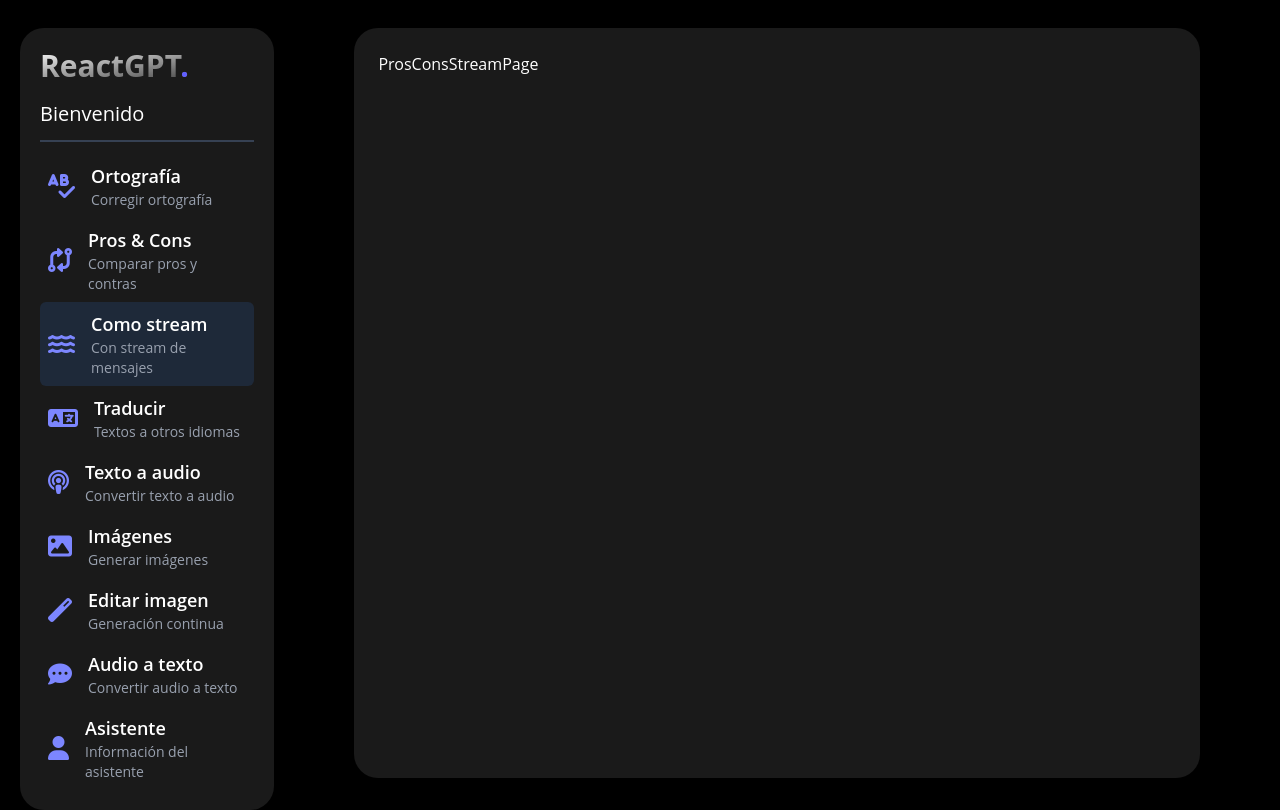
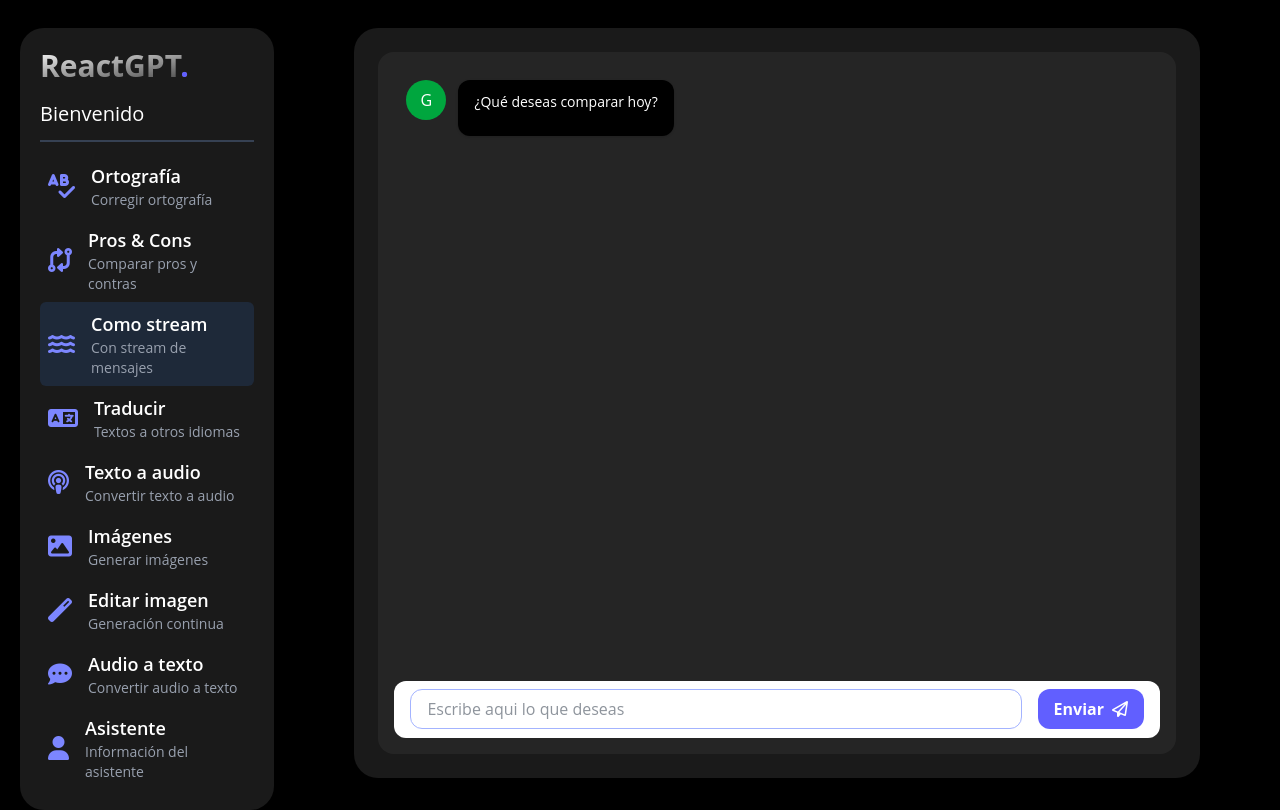
Before and after one commit to Xarasho/ReactGPT, a React (Vite) app: page /pros-cons-stream in a window 1280 px wide. Built offline with nearby package versions, Linux system fonts and the light colour scheme.

Commit message:
Implemented the ProsConsStream functionality

```diff
--- a/src/core/use-cases/index.ts
+++ b/src/core/use-cases/index.ts
@@ -1,2 +1,4 @@
 export * from './orthography.use-case';
 export * from './pros-cons.use-case';
+export * from './pros-cons-stream.use-case';
+export * from './pros-cons-stream-generator.use-case';
--- /dev/null
+++ b/src/core/use-cases/pros-cons-stream-generator.use-case.ts
@@ -0,0 +1,48 @@
+// import type { ProsConsResponse } from "../../interfaces";
+
+export async function* prosConsStreamGeneratorUseCase( prompt: string, abortSignal: AbortSignal) {
+
+  try {
+
+    const resp = await fetch(`${ import.meta.env.VITE_GPT_API }/pros-cons-discusser-stream`, {
+      method: 'POST',
+      headers: {
+        'content-type': 'application/json'
+      },
+      body: JSON.stringify({ prompt }),
+      // TODO: abortSignal()
+      signal: abortSignal,
+    });
+
+    if ( !resp.ok ) throw new Error('No se pudo realizar la comparación');
+
+    // const data = await resp.json() as ProsConsResponse;
+
+    const reader = resp.body?.getReader();
+    if ( !reader ) {
+      console.log("No se pudo generar el reader");
+      return null;
+    }
+
+    const decoder = new TextDecoder();
+
+    let text = '';
+
+    while ( true ) {
+      const { value, done } = await reader.read();
+      if ( done ) {
+        break;
+      }
+
+      const decodedChunk = decoder.decode( value, { stream: true } );
+
+      text += decodedChunk;
+      // console.log(text);
+      yield text;
+    }
+
+  } catch (error) {
+    console.error('ProsConsStream check failed:', error);
+    return null;
+  }
+}
--- /dev/null
+++ b/src/core/use-cases/pros-cons-stream.use-case.ts
@@ -0,0 +1,48 @@
+// import type { ProsConsResponse } from "../../interfaces";
+
+export const prosConsStreamUseCase = async ( prompt: string) => {
+
+  try {
+
+    const resp = await fetch(`${ import.meta.env.VITE_GPT_API }/pros-cons-discusser-stream`, {
+      method: 'POST',
+      headers: {
+        'content-type': 'application/json'
+      },
+      body: JSON.stringify({ prompt }),
+      // TODO: abortSignal()
+    });
+
+    if ( !resp.ok ) throw new Error('No se pudo realizar la comparación');
+
+    // const data = await resp.json() as ProsConsResponse;
+
+    const reader = resp.body?.getReader();
+    if ( !reader ) {
+      console.log("No se pudo generar el reader");
+      return null;
+    }
+
+    return reader;
+
+    // const decoder = new TextDecoder();
+
+    // let text = '';
+
+    // while ( true ) {
+    //   const { value, done } = await reader.read();
+    //   if ( done ) {
+    //     break;
+    //   }
+
+    //   const decodedChunk = decoder.decode( value, { stream: true } );
+
+    //   text += decodedChunk;
+    //   console.log(text);
+    // }
+
+  } catch (error) {
+    console.error('ProsConsStream check failed:', error);
+    return null;
+  }
+}
--- a/src/presentation/pages/orthography/OrthographyPage.tsx
+++ b/src/presentation/pages/orthography/OrthographyPage.tsx
@@ -13,7 +13,7 @@ interface Message {
   }
 }
 
-const OrthographyPage = () => {
+export const OrthographyPage = () => {
 
   const [isloading, setIsLoading] = useState(false);
   const [messages, setMessages] = useState<Message[]>([]);
@@ -102,5 +102,3 @@ const OrthographyPage = () => {
     </div>
   )
 }
-
-export default OrthographyPage;
--- a/src/presentation/pages/pros-cons-stream/ProsConsStreamPage.tsx
+++ b/src/presentation/pages/pros-cons-stream/ProsConsStreamPage.tsx
@@ -1,7 +1,115 @@
-const ProsConsStreamPage = () => {
+import { useRef, useState } from 'react';
+import { GptMessage, MyMessage, TypingLoader, TextMessageBox } from '../../components';
+import { prosConsStreamGeneratorUseCase } from '../../../core/use-cases';
+
+interface Message {
+  text: string;
+  isGpt: boolean;
+}
+
+export const ProsConsStreamPage = () => {
+
+  const abortController = useRef( new AbortController() );
+  const isRunning = useRef(false)
+
+  const [isloading, setIsLoading] = useState(false);
+  const [messages, setMessages] = useState<Message[]>([]);
+
+  const handlePost = async( text: string ) => {
+
+    if ( isRunning.current ) {
+      abortController.current.abort();
+      abortController.current = new AbortController();
+    }
+
+    setIsLoading(true);
+    isRunning.current = true;
+    setMessages( (prev) => [...prev, { text: text, isGpt: false}]);
+
+    //TODO: UseCase
+    const stream = prosConsStreamGeneratorUseCase(text, abortController.current.signal );
+    setIsLoading(false);
+
+    setMessages( (messages) => [ ...messages, { text: '', isGpt: true } ] );
+
+    for await (const text of stream) {
+      setMessages( (messages) => {
+        const newMessages = [...messages];
+        newMessages[ newMessages.length - 1 ].text = text;
+        return newMessages;
+      });
+    }
+
+    isRunning.current = false;
+
+    // const reader = await prosConsStreamUseCase( text );
+    // setIsLoading(false);
+
+    // if ( !reader ) return alert('No se pudo generar el reader');
+    // // Generate the last message
+
+    // const decoder = new TextDecoder();
+    // let message = '';
+    // setMessages( (messages) => [ ...messages, { text: message, isGpt: true } ] );
+
+    // while(true) {
+    //   const { value, done } = await reader.read();
+    //   if ( done ) {
+    //     break;
+    //   }
+
+    //   const decodedChunk = decoder.decode( value, { stream: true } );
+    //   message += decodedChunk;
+
+    //   setMessages( (messages) => {
+    //     const newMessages = [...messages];
+    //     newMessages[ newMessages.length - 1 ].text = message;
+    //     return newMessages;
+    //   });
+    // }
+  }
+
   return (
-    <div>ProsConsStreamPage</div>
+    <div className="chat-container">
+      <div className="chat-messages">
+        <div className="grid grid-cols-12 gap-y-2">
+
+          {/* Bienvenida */}
+          <GptMessage text="¿Qué deseas comparar hoy?" />
+
+          {
+            messages.map( (message, index) => (
+              message.isGpt
+                ? (
+                  <GptMessage key={index} text={message.text} />
+                )
+                : (
+                  <MyMessage key={index} text={message.text} />
+                )
+            ))
+          }
+
+          {/* <MyMessage text="Hola Mundo" /> */}
+
+          {
+            isloading && (
+              <div className="col-start-1 col-end-12 fade-in">
+                <TypingLoader />
+              </div>
+            )
+          }
+
+        </div>
+      </div>
+
+      <TextMessageBox
+        onSendMessage={ handlePost }
+        placeHolder='Escribe aqui lo que deseas'
+        disableCorrections
+      />
+    </div>
   )
 }
 
-export default ProsConsStreamPage
+
+// export default ProsConsStreamPage;
--- a/src/presentation/pages/pros-cons/ProsConsPage.tsx
+++ b/src/presentation/pages/pros-cons/ProsConsPage.tsx
@@ -7,7 +7,7 @@ interface Message {
   isGpt: boolean;
 }
 
-const ProsConsPage = () => {
+export const ProsConsPage = () => {
 
   const [isloading, setIsLoading] = useState(false);
   const [messages, setMessages] = useState<Message[]>([]);
@@ -69,5 +69,3 @@ const ProsConsPage = () => {
     </div>
   )
 }
-
-export default ProsConsPage;
--- a/src/presentation/router/router.tsx
+++ b/src/presentation/router/router.tsx
@@ -3,9 +3,9 @@ import AssistantPage from "../pages/assistant/AssistantPage";
 import AudioToTextPage from "../pages/audio-to-text/AudioToTextPage";
 import ImageGenerationPage from "../pages/image-generation/ImageGenerationPage";
 import ImageTunningPage from "../pages/image-generation/ImageTunningPage";
-import OrthographyPage from "../pages/orthography/OrthographyPage";
-import ProsConsStreamPage from "../pages/pros-cons-stream/ProsConsStreamPage";
-import ProsConsPage from "../pages/pros-cons/ProsConsPage";
+import { OrthographyPage } from "../pages/orthography/OrthographyPage";
+import { ProsConsStreamPage } from "../pages/pros-cons-stream/ProsConsStreamPage";
+import { ProsConsPage } from "../pages/pros-cons/ProsConsPage";
 import TextToAudioPage from "../pages/text-to-audio/TextToAudioPage";
 import TranslatePage from "../pages/translate/TranslatePage";
 // import DashboardLayout from "../layouts/DashboardLayout";
```
